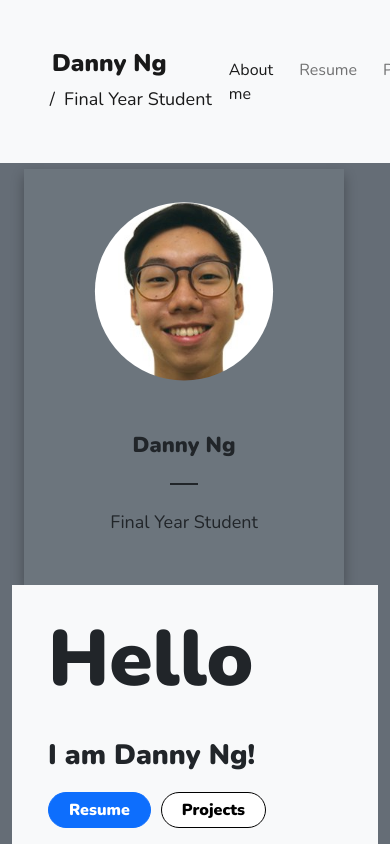
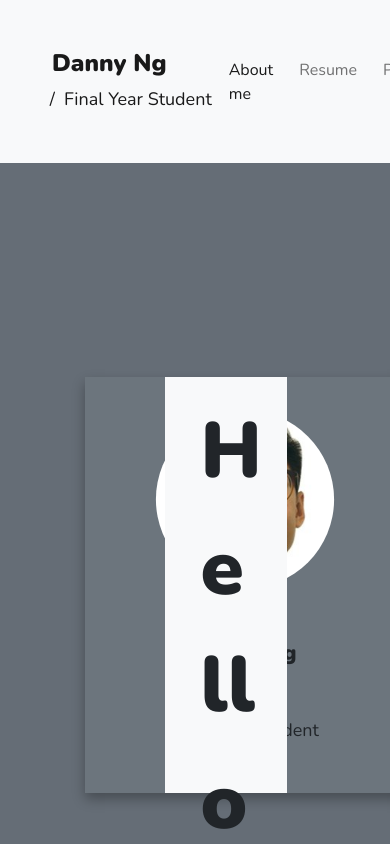
Before and after one commit to dannyngcw/dannyngcw.github.io, a React (Create React App) app: page /about in a window 390 px wide. Shown: the top 844 px of the page. Built offline with nearby package versions, Linux system fonts and the light colour scheme.

Commit message:
Change the Card responsive size

```diff
--- a/src/components/About.js
+++ b/src/components/About.js
@@ -17,7 +17,7 @@ const About = () => {
       <div style={{ backgroundImage:`url(${bgimage})`, height: "100vh", margin: 0, padding: 0 }}>
         <Container className="d-flex vh-100">
           <Row className="m-auto align-self-center">
-            <Col md={{ span: 3, offset: 2 }}>
+            <Col xs={{ span: 3, offset: 2 }}>
               <Card bg="secondary" text="dark" className="card card-shadow" style={{ width: '20rem', height: '26rem' }}>
                 <Card.Body className="align-self-center">
                   <Card.Img src={image} className="image mt-2" />
@@ -35,7 +35,7 @@ const About = () => {
                 </Card.Body>
               </Card>
             </Col>
-            <Col className="card" md={4}>
+            <Col className="card" xs={4}>
               <Card bg="light" text="dark" style={{ height: '26rem', paddingLeft: 20}}>
                 <Card.Body>
                   <Card.Text style={{ fontSize: 78 }}><b>Hello</b></Card.Text>
```
